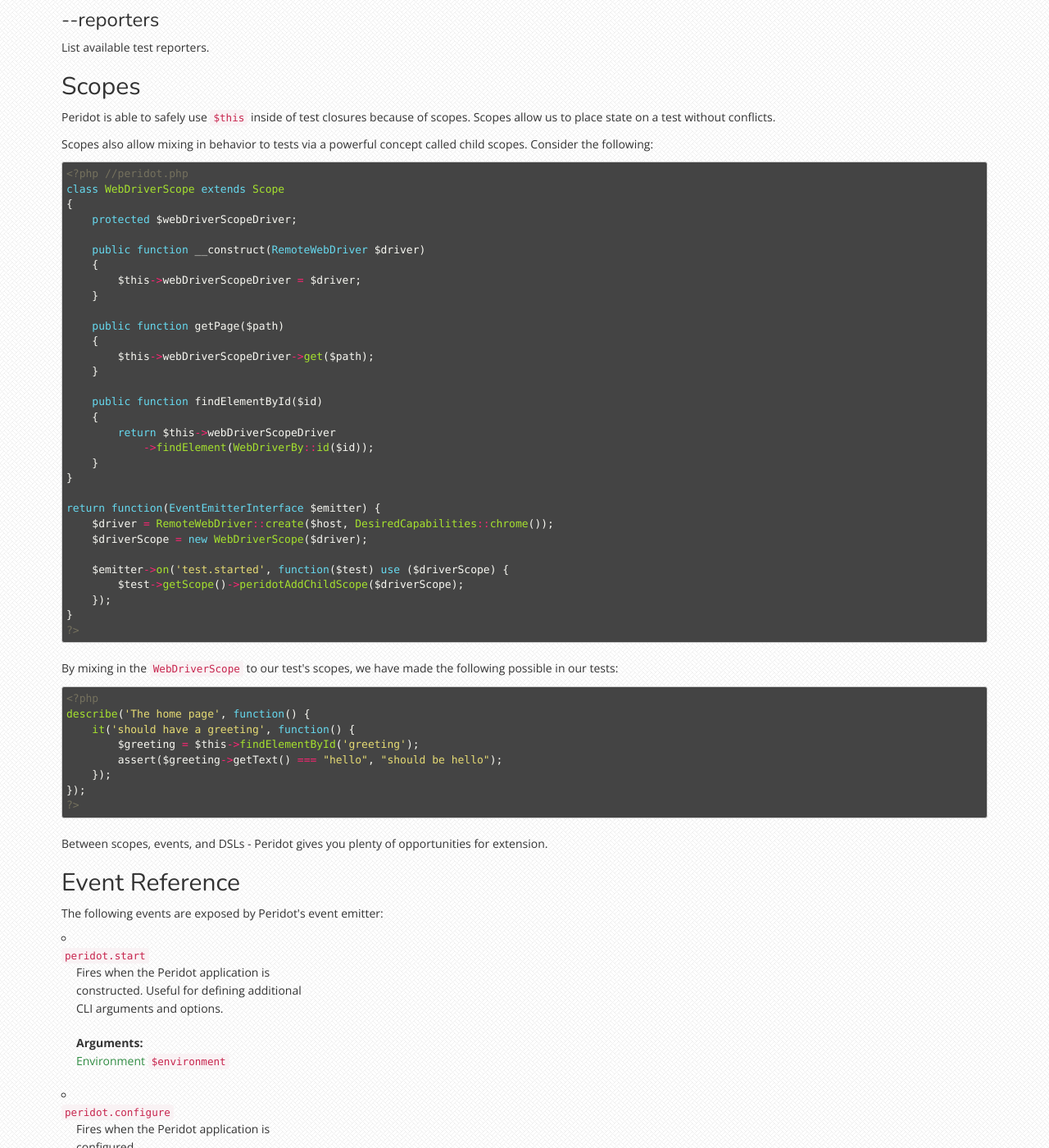
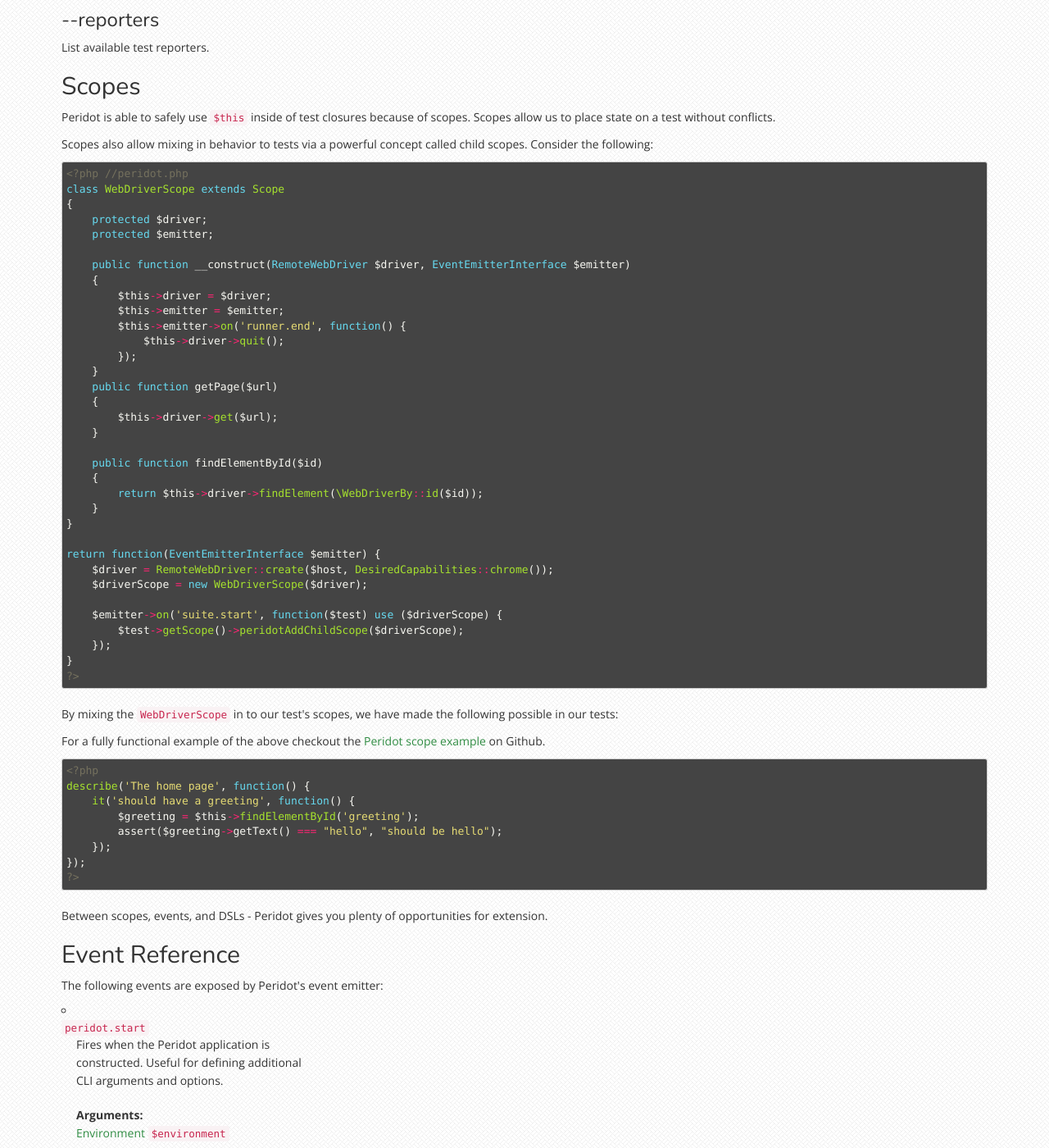
Before and after one commit to peridot-php/peridot-php.github.io, a Jekyll site: the page built from index.html, in a window 1280 px wide and 1400 px high, scrolled down 4440 px. Shown: the whole window at 82% size. Built offline with Jekyll 4.4.1, drawn with Linux system fonts in a browser that asks for light colours; some of the changed text lies outside the part shown.

Commit message:
update scope information

```diff
--- a/index.html
+++ b/index.html
@@ -274,22 +274,25 @@ Options:
 <?php //peridot.php
 class WebDriverScope extends Scope
 {
-    protected $webDriverScopeDriver;
+    protected $driver;
+    protected $emitter;
 
-    public function __construct(RemoteWebDriver $driver)
+    public function __construct(RemoteWebDriver $driver, EventEmitterInterface $emitter)
     {
-        $this->webDriverScopeDriver = $driver;
+        $this->driver = $driver;
+        $this->emitter = $emitter;
+        $this->emitter->on('runner.end', function() {
+            $this->driver->quit();
+        });
     }
-
-    public function getPage($path)
+    public function getPage($url)
     {
-        $this->webDriverScopeDriver->get($path);
+        $this->driver->get($url);
     }
 
     public function findElementById($id)
     {
-        return $this->webDriverScopeDriver
-            ->findElement(WebDriverBy::id($id));
+        return $this->driver->findElement(\WebDriverBy::id($id));
     }
 }
 
@@ -297,7 +300,7 @@ return function(EventEmitterInterface $emitter) {
     $driver = RemoteWebDriver::create($host, DesiredCapabilities::chrome());
     $driverScope = new WebDriverScope($driver);
 
-    $emitter->on('test.started', function($test) use ($driverScope) {
+    $emitter->on('suite.start', function($test) use ($driverScope) {
         $test->getScope()->peridotAddChildScope($driverScope);
     });
 }
@@ -305,7 +308,11 @@ return function(EventEmitterInterface $emitter) {
 {% endhighlight %}
 
         <p>
-            By mixing in the <code>WebDriverScope</code> to our test's scopes, we have made the following possible in our tests:
+            By mixing the <code>WebDriverScope</code> in to our test's scopes, we have made the following possible in our tests:
+        </p>
+
+        <p>
+            For a fully functional example of the above checkout the <a target="_blank" href="https://github.com/peridot-php/peridot-scope-example">Peridot scope example</a> on Github.
         </p>
 
 {% highlight php %}
```
Also changed, not shown: other parts of index.html (+1 -1 lines).
